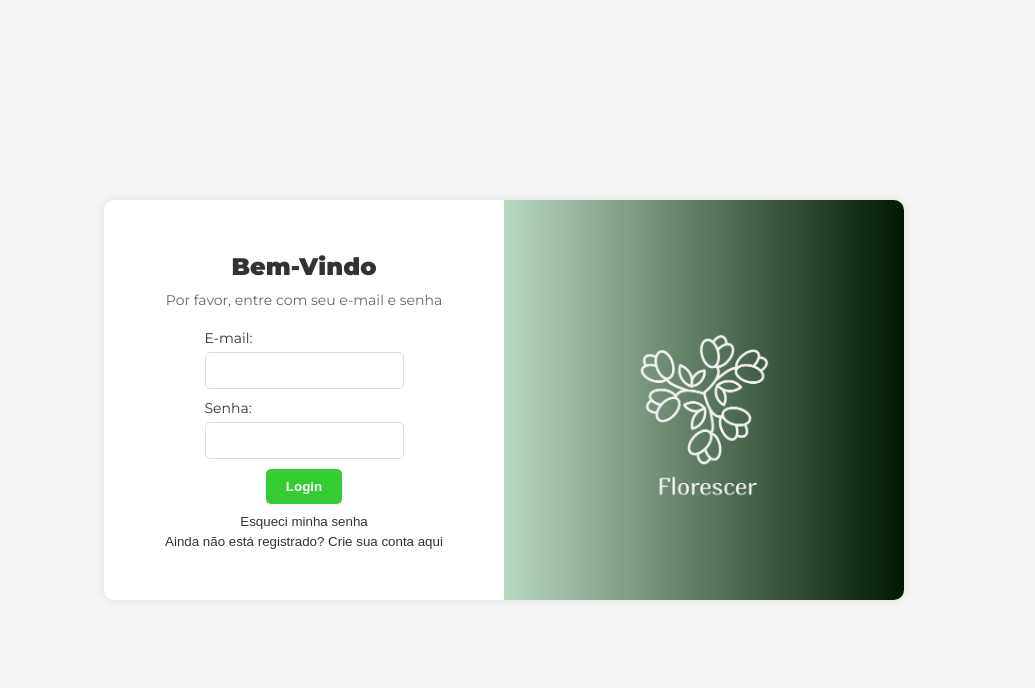
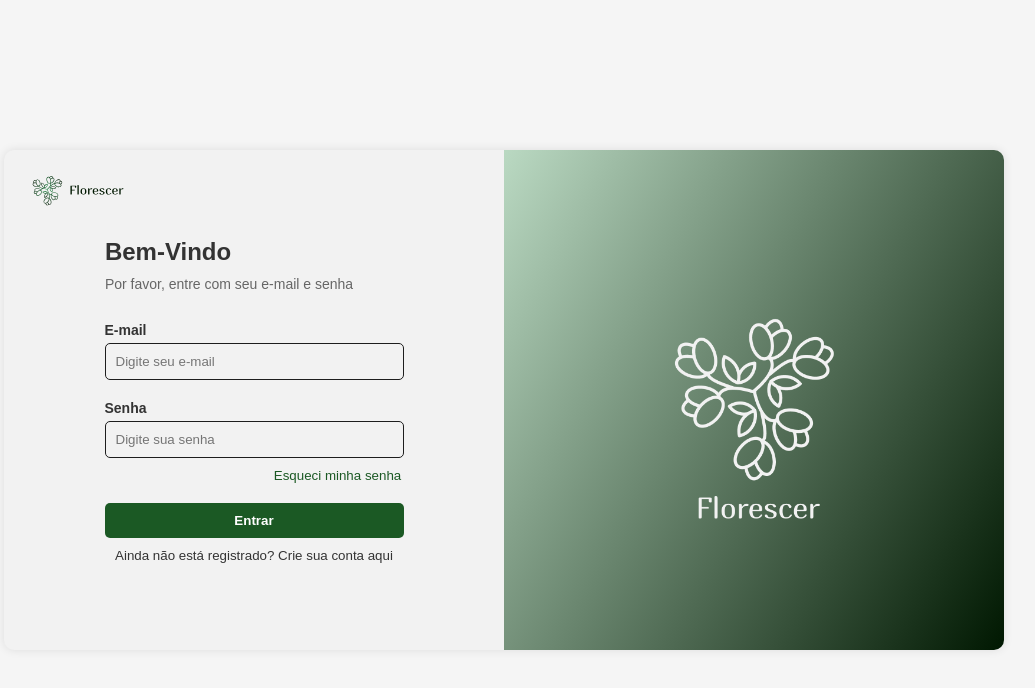
Before and after one commit to senac-pd1/florescer-front-end, a React (Vite) app: page /Login in a window 1280 px wide. Shown: the top 688 px of the page, without its empty margins (136-1171 px from the left). Built offline with nearby package versions, Linux system fonts and the light colour scheme.

Commit message:
ajuste nas cores, tamanhos e proporções

```diff
--- a/src/pages/LoginPage/LoginPage.tsx
+++ b/src/pages/LoginPage/LoginPage.tsx
@@ -1,9 +1,11 @@
 import React, { useState } from 'react';
 import {
+  GlobalStyle,
   LoginPageContainer,
   MainContainer,
   FormContainer,
   Title,
+  TitleWrapper,
   Subtitle,
   InputWrapper,
   Label,
@@ -13,10 +15,15 @@ import {
   RegisterButton,
   ImageContainer,
   LogoImage,
-  WarningMessage
+  LogoTopContainer,
+  LogoTopImage,
+  WarningMessage,
+  TitleAndLogoContainer,
+  LogoImageContainer
 } from './LoginPageStyle';
+import { createGlobalStyle } from 'styled-components';
 import logoImage from '../../assets/logoLogin.png';
-
+import logoTopLogin from"../../assets/LogoTopLogin.svg";
 const LoginPage = () => {
   const [email, setEmail] = useState('');
   const [senha, setSenha] = useState('');
@@ -69,25 +76,32 @@ const LoginPage = () => {
   };
 
   return (
+    <>
+    <GlobalStyle />
     <LoginPageContainer>
       <MainContainer>
         <FormContainer>
+         <LogoImageContainer>
+          <LogoImage src={logoTopLogin} alt="Logo" />
+          </LogoImageContainer>
+        <TitleWrapper>
           <Title>Bem-Vindo</Title>
-          <Subtitle>Por favor, entre com seu e-mail e senha</Subtitle>
+         <Subtitle>Por favor, entre com seu e-mail e senha</Subtitle>
+          </TitleWrapper>
           <InputWrapper>
-            <Label htmlFor="email">E-mail:</Label>
-            <Input type="text" id="email" value={email} onChange={handleEmailChange} />
+            <Label htmlFor="email">E-mail</Label>
+            <Input type="text" id="email" placeholder='Digite seu e-mail' value={email} onChange={handleEmailChange} />
             {emailError && <WarningMessage>Preencha um e-mail válido</WarningMessage>}
           </InputWrapper>
           <InputWrapper>
-            <Label htmlFor="senha">Senha:</Label>
-            <Input type="password" id="senha" value={senha} onChange={handleSenhaChange} />
+            <Label htmlFor="senha">Senha</Label>
+            <Input type="password" id="senha" placeholder='Digite sua senha' value={senha} onChange={handleSenhaChange} />
             {capsLockError && <WarningMessage>Caps Lock está ativado</WarningMessage>}
           </InputWrapper>
-          <Button onClick={handleLogin}>Login</Button>
           <ForgotPasswordButton onClick={handleForgotPassword}>
             Esqueci minha senha
           </ForgotPasswordButton>
+          <Button onClick={handleLogin}>Entrar</Button>
           <RegisterButton onClick={handleRegister}>
             Ainda não está registrado? Crie sua conta aqui
           </RegisterButton>
@@ -98,6 +112,7 @@ const LoginPage = () => {
         </ImageContainer>
       </MainContainer>
     </LoginPageContainer>
+    </>
   );
 };
 
--- a/src/pages/LoginPage/LoginPageStyle.ts
+++ b/src/pages/LoginPage/LoginPageStyle.ts
@@ -1,4 +1,14 @@
 import styled from 'styled-components';
+import { createGlobalStyle } from 'styled-components';
+
+export const GlobalStyle = createGlobalStyle`
+  @import url('https://fonts.googleapis.com/css2?family=DM+Sans&display=swap');
+
+  body {
+    font-family: 'DM Sans', sans-serif;
+  }
+`;
+
 
 export const LoginPageContainer = styled.div`
   display: flex;
@@ -12,9 +22,9 @@ export const MainContainer = styled.div`
   display: flex;
   justify-content: center;
   align-items: center;
-  width: 800px;
-  height: 400px;
-  background-color: #ffffff;
+  width:1000px;
+  height: 500px;
+  background-color: #F2F2F2;
   box-shadow: 0 0 10px rgba(0, 0, 0, 0.1);
   border-radius: 10px;
 `;
@@ -26,12 +36,30 @@ export const FormContainer = styled.div`
   justify-content: center;
   width: 50%;
   padding: 20px;
+  position:relative;
 `;
-
+export const TitleAndLogoContainer = styled.div`
+  display: flex;
+  align-items: left;
+  margin-bottom: 20px;
+`;
+export const LogoImageContainer= styled.image`
+  position:absolute;
+  left:0;
+  top:0;
+  margin-left:20px;
+  margin-top:-50px;
+  width:200px;
+`
 export const Title = styled.h2`
   font-size: 24px;
   color: #333333;
   margin-bottom: 10px;
+  text-align: left;
+`;
+export const TitleWrapper = styled.div`
+  text-align: left;
+  margin-right: 50px;
 `;
 
 export const Subtitle = styled.p`
@@ -44,18 +72,22 @@ export const InputWrapper = styled.div`
   display: flex;
   flex-direction: column;
   margin-bottom: 10px;
+  width:65%;
 `;
 
 export const Label = styled.label`
   font-size: 14px;
   color: #333333;
   margin-bottom: 5px;
+    padding-top:10px;
+  font-weight:bold;
 `;
 
 export const Input = styled.input`
+  background-color:#F2F2F2;
   padding: 10px;
   border-radius: 5px;
-  border: 1px solid #dddddd;
+  border: 1px solid #1e1e1e;
   outline: none;
   transition: border-color 0.3s ease;
 
@@ -65,9 +97,11 @@ export const Input = styled.input`
 `;
 
 export const Button = styled.button`
+  margin-top:15px;
+  width:65%;
   padding: 10px 20px;
   border-radius: 5px;
-  background-color: #33cc33;
+  background-color: #1B5924;
   color: #ffffff;
   font-weight: bold;
   border: none;
@@ -81,12 +115,14 @@ export const Button = styled.button`
 `;
 
 export const ForgotPasswordButton = styled.button`
+  text-align: right;
   background-color: transparent;
-  color: #333333;
+  color: #1B5924;
   border: none;
   cursor: pointer;
   margin-bottom: 5px;
-
+  margin-left: auto;
+  padding-right: 18%;
   &:hover {
     text-decoration: underline;
   }
@@ -110,7 +146,7 @@ export const ImageContainer = styled.div`
   width: 50%;
   height: 100%;
   background: rgb(186,217,194);
-  background: linear-gradient(90deg, rgba(186,217,194,1) 0%, rgba(0,24,1,1) 100%);
+  background: linear-gradient(120deg, rgba(186,217,194,1) 0%, rgba(0,24,1,1) 100%);
   border-top-right-radius: 10px;
   border-bottom-right-radius: 10px;
 `;
@@ -119,9 +155,20 @@ export const LogoImage = styled.img`
 width: 50%;
 height: 50%;
 `;
+export const LogoTopContainer = styled.div`
+  position: absolute;
+  top: 0;
+  left: 0;
+  padding: 20px;
+`;
+
+export const LogoTopImage = styled.img`
+  width: 100px; /* Ajuste o tamanho conforme necessário */
+`;
 
 export const WarningMessage = styled.p`
   font-size: 12px;
   color: #ff0000;
   margin-top: 5px;
 `;
+export default GlobalStyle;
```
Also changed, not shown: src/assets/LogoTopLogin.svg (added).
